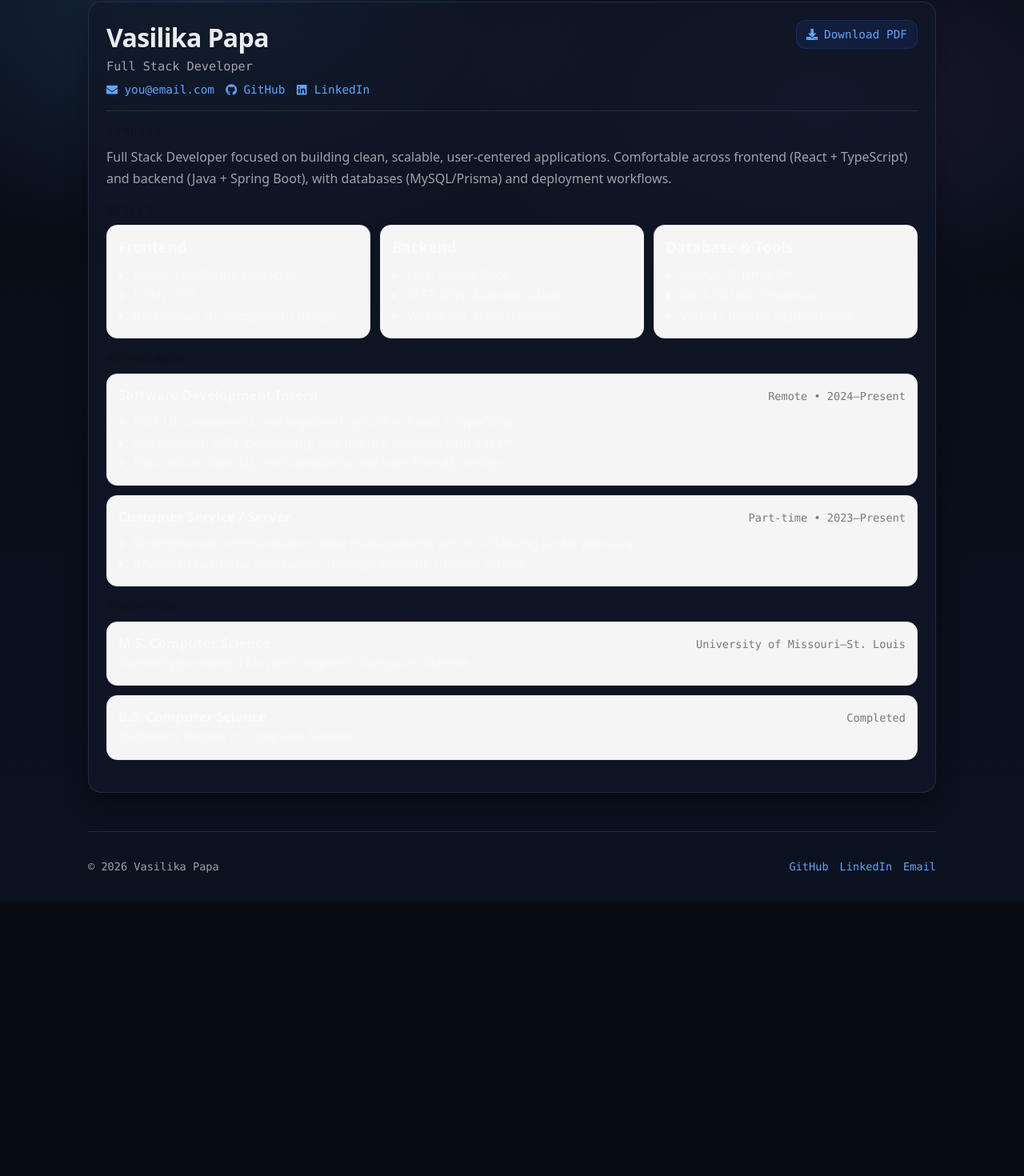
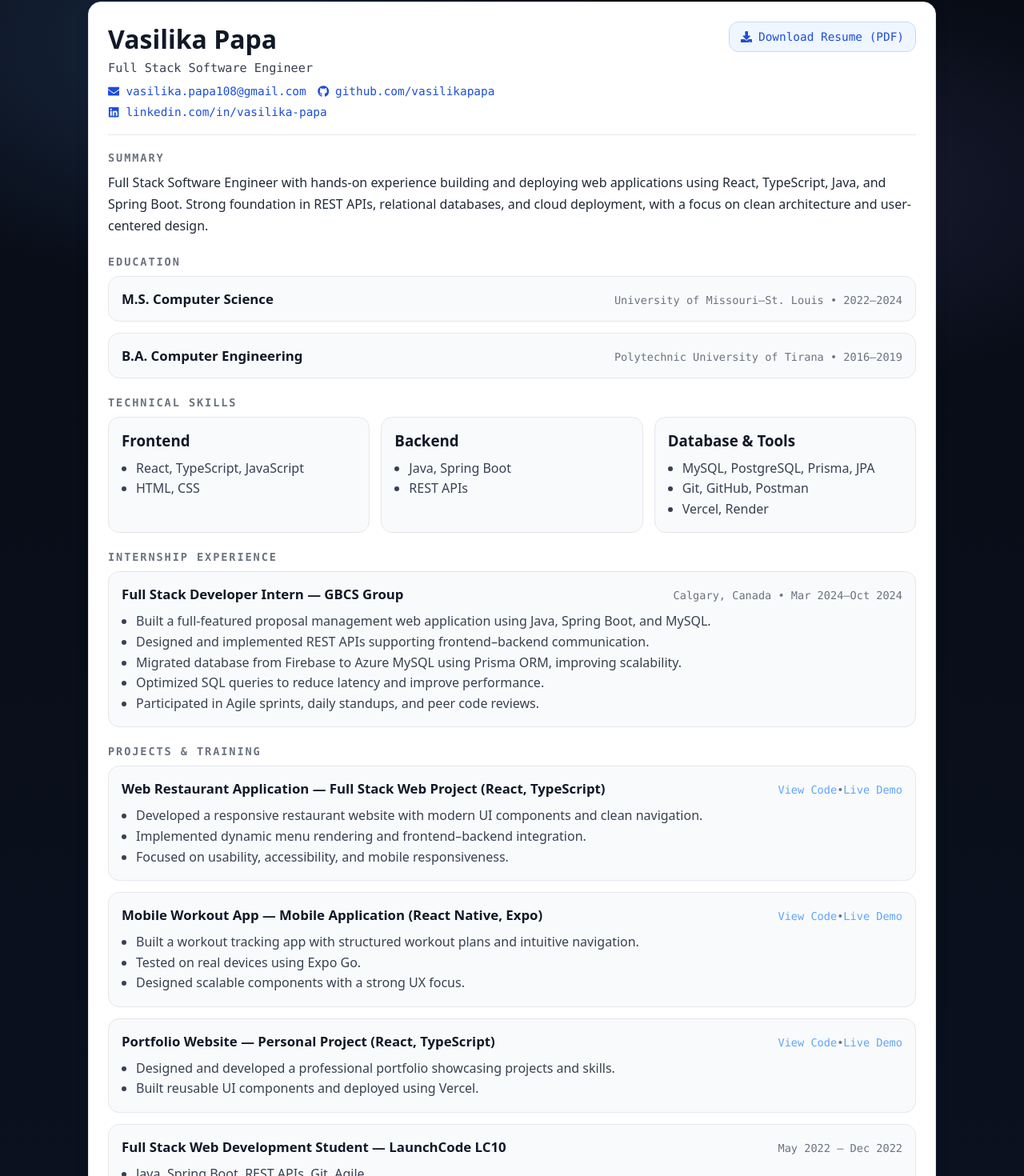
Before and after one commit to vasilikapapa/portfolio, a React (Vite) app: page /about in a window 1280 px wide. Shown: the part 132-1602 px from the top of the page at 80% size. Before the commit the page ends 1259 px from the top, so only its background shows below. Built offline with nearby package versions, Linux system fonts and the light colour scheme.

Commit message:
Profile photo not available at the moment

```diff
--- a/src/pages/About/About.css
+++ b/src/pages/About/About.css
@@ -2,16 +2,21 @@
   padding: 0;
 }
 
+/* =========================
+   Card container
+   ========================= */
 .about-card {
-  background: var(--surface);
-  border: 1px solid var(--border);
+  background: #ffffff; /* stronger contrast */
+  border: 1px solid #e5e7eb;
   border-radius: 16px;
-  box-shadow: var(--shadowSm);
+  box-shadow: 0 8px 24px rgba(0, 0, 0, 0.04);
   overflow: hidden;
-  padding: 22px;
+  padding: 24px;
 }
 
-/* Header */
+/* =========================
+   Header
+   ========================= */
 .about-header {
   display: flex;
   justify-content: space-between;
@@ -23,18 +28,20 @@
   margin: 0;
   font-family: var(--serif);
   font-size: 2rem;
-  font-weight: 900;
-  color: var(--ink);
-  letter-spacing: -0.02em;
+  font-weight: 800;
+  color: #111827; /* DARK text */
 }
 
 .about-role {
   margin: 6px 0 12px;
-  color: var(--muted);
+  color: #374151; /* readable gray */
   font-family: var(--mono);
   font-size: 0.95rem;
 }
 
+/* =========================
+   Links
+   ========================= */
 .about-links {
   display: flex;
   flex-wrap: wrap;
@@ -46,7 +53,7 @@
   align-items: center;
   gap: 8px;
   text-decoration: none;
-  color: var(--link);
+  color: #1d4ed8; /* visible blue */
   font-family: var(--mono);
   font-size: 0.9rem;
 }
@@ -55,17 +62,20 @@
   text-decoration: underline;
 }
 
+/* =========================
+   Download button
+   ========================= */
 .about-download {
   display: inline-flex;
   align-items: center;
   gap: 8px;
 
-  padding: 9px 12px;
+  padding: 10px 14px;
   border-radius: 12px;
 
-  background: rgba(37, 99, 235, 0.10);
-  border: 1px solid rgba(37, 99, 235, 0.22);
-  color: var(--link);
+  background: #eff6ff;
+  border: 1px solid #bfdbfe;
+  color: #1d4ed8;
 
   font-family: var(--mono);
   font-size: 0.9rem;
@@ -74,19 +84,24 @@
 }
 
 .about-download:hover {
-  background: rgba(37, 99, 235, 0.16);
-  border-color: rgba(37, 99, 235, 0.35);
+  background: #dbeafe;
+  border-color: #93c5fd;
 }
 
+/* =========================
+   Divider
+   ========================= */
 .about-divider {
   height: 1px;
-  background: var(--border);
-  margin: 18px 0;
+  background: #e5e7eb;
+  margin: 20px 0;
 }
 
-/* Sections */
+/* =========================
+   Sections
+   ========================= */
 .about-section {
-  margin-bottom: 18px;
+  margin-bottom: 22px;
 }
 
 .about-section-title {
@@ -95,47 +110,53 @@
   font-size: 0.85rem;
   letter-spacing: 0.14em;
   text-transform: uppercase;
-  color: rgba(16, 19, 26, 0.65);
+  color: #6b7280; /* darker than before */
 }
 
 .about-text {
   margin: 0;
-  color: var(--muted);
+  color: #1f2937; /* MAIN readable text */
   line-height: 1.7;
 }
 
+/* =========================
+   Skills grid
+   ========================= */
 .about-grid {
   display: grid;
   grid-template-columns: repeat(3, 1fr);
-  gap: 12px;
+  gap: 14px;
 }
 
 .about-block {
-  border: 1px solid var(--border);
+  border: 1px solid #e5e7eb;
   border-radius: 14px;
-  padding: 14px;
-  background: rgba(255, 255, 255, 0.96);
+  padding: 16px;
+  background: #f9fafb;
 }
 
 .about-block h3 {
   margin: 0 0 10px;
   font-family: var(--serif);
-  color: var(--ink);
+  color: #111827;
 }
 
 .about-block ul {
   margin: 0;
   padding-left: 18px;
-  color: var(--muted);
+  color: #374151;
   line-height: 1.6;
 }
 
+/* =========================
+   Experience / Projects items
+   ========================= */
 .about-item {
-  border: 1px solid var(--border);
+  border: 1px solid #e5e7eb;
   border-radius: 14px;
-  padding: 14px;
-  background: rgba(255, 255, 255, 0.96);
-  margin-bottom: 12px;
+  padding: 16px;
+  background: #f9fafb;
+  margin-bottom: 14px;
 }
 
 .about-item-top {
@@ -148,12 +169,12 @@
 .about-item h3 {
   margin: 0;
   font-family: var(--serif);
-  color: var(--ink);
+  color: #111827;
   font-size: 1.05rem;
 }
 
 .about-meta {
-  color: rgba(16, 19, 26, 0.55);
+  color: #6b7280;
   font-family: var(--mono);
   font-size: 0.85rem;
 }
@@ -161,11 +182,13 @@
 .about-item ul {
   margin: 10px 0 0;
   padding-left: 18px;
-  color: var(--muted);
+  color: #374151;
   line-height: 1.6;
 }
 
-/* Responsive */
+/* =========================
+   Responsive
+   ========================= */
 @media (max-width: 900px) {
   .about-header {
     flex-direction: column;
--- a/src/pages/About/About.tsx
+++ b/src/pages/About/About.tsx
@@ -1,6 +1,14 @@
 import "./About.css";
 import { FaDownload, FaEnvelope, FaGithub, FaLinkedin } from "react-icons/fa";
 
+/**
+ * About Component
+ *
+ * Purpose:
+ * - Resume-style About page that mirrors the 1-page resume PDF
+ * - Includes contact links + a direct download CTA
+ * - Keeps sections scannable and consistent with the resume layout
+ */
 export default function About(): React.ReactElement {
   return (
     <section className="about-page" id="about">
@@ -9,41 +17,76 @@ export default function About(): React.ReactElement {
         <header className="about-header">
           <div className="about-header-left">
             <h1 className="about-name">Vasilika Papa</h1>
-            <p className="about-role">Full Stack Developer</p>
+            <p className="about-role">Full Stack Software Engineer</p>
 
+            {/* Quick-access links (same as resume header) */}
             <div className="about-links">
-              <a className="about-link" href="mailto:you@email.com">
-                <FaEnvelope /> you@email.com
+              <a className="about-link" href="mailto:vasilika.papa108@gmail.com">
+                <FaEnvelope /> vasilika.papa108@gmail.com
               </a>
-              <a className="about-link" href="https://github.com/yourname" target="_blank" rel="noreferrer">
-                <FaGithub /> GitHub
+
+              <a
+                className="about-link"
+                href="https://github.com/vasilikapapa"
+                target="_blank"
+                rel="noreferrer"
+              >
+                <FaGithub /> github.com/vasilikapapa
               </a>
-              <a className="about-link" href="https://linkedin.com/in/yourname" target="_blank" rel="noreferrer">
-                <FaLinkedin /> LinkedIn
+
+              <a
+                className="about-link"
+                href="https://linkedin.com/in/vasilika-papa"
+                target="_blank"
+                rel="noreferrer"
+              >
+                <FaLinkedin /> linkedin.com/in/vasilika-papa
               </a>
             </div>
           </div>
 
-          <a className="about-download" href="/resume.pdf" download>
-            <FaDownload /> Download PDF
+          {/* Download CTA
+               */}
+          <a className="about-download" href="/Vasilika_Papa_Resume.pdf" download>
+            <FaDownload /> Download Resume (PDF)
           </a>
         </header>
 
         <div className="about-divider" />
 
-        {/* Summary */}
+        {/* Summary (matches resume) */}
         <section className="about-section">
           <h2 className="about-section-title">Summary</h2>
           <p className="about-text">
-            Full Stack Developer focused on building clean, scalable, user-centered applications.
-            Comfortable across frontend (React + TypeScript) and backend (Java + Spring Boot), with
-            databases (MySQL/Prisma) and deployment workflows.
+            Full Stack Software Engineer with hands-on experience building and deploying web
+            applications using React, TypeScript, Java, and Spring Boot. Strong foundation in REST
+            APIs, relational databases, and cloud deployment, with a focus on clean architecture and
+            user-centered design.
           </p>
         </section>
 
-        {/* Skills */}
+        {/* Education (matches resume order + dates) */}
         <section className="about-section">
-          <h2 className="about-section-title">Skills</h2>
+          <h2 className="about-section-title">Education</h2>
+
+          <div className="about-item">
+            <div className="about-item-top">
+              <h3>M.S. Computer Science</h3>
+              <span className="about-meta">University of Missouri–St. Louis • 2022–2024</span>
+            </div>
+          </div>
+
+          <div className="about-item">
+            <div className="about-item-top">
+              <h3>B.A. Computer Engineering</h3>
+              <span className="about-meta">Polytechnic University of Tirana • 2016–2019</span>
+            </div>
+          </div>
+        </section>
+
+        {/* Technical Skills*/}
+        <section className="about-section">
+          <h2 className="about-section-title">Technical Skills</h2>
 
           <div className="about-grid">
             <div className="about-block">
@@ -51,7 +94,6 @@ export default function About(): React.ReactElement {
               <ul>
                 <li>React, TypeScript, JavaScript</li>
                 <li>HTML, CSS</li>
-                <li>Responsive UI, component design</li>
               </ul>
             </div>
 
@@ -59,67 +101,122 @@ export default function About(): React.ReactElement {
               <h3>Backend</h3>
               <ul>
                 <li>Java, Spring Boot</li>
-                <li>REST APIs, Authentication</li>
-                <li>Validation, error handling</li>
+                <li>REST APIs</li>
               </ul>
             </div>
 
             <div className="about-block">
               <h3>Database & Tools</h3>
               <ul>
-                <li>MySQL, Prisma/JPA</li>
-                <li>Git & GitHub, Postman</li>
-                <li>Vercel / Render deployments</li>
+                <li>MySQL, PostgreSQL, Prisma, JPA</li>
+                <li>Git, GitHub, Postman</li>
+                <li>Vercel, Render</li>
               </ul>
             </div>
           </div>
         </section>
 
-        {/* Experience */}
+        {/* Internship Experience  */}
         <section className="about-section">
-          <h2 className="about-section-title">Experience</h2>
+          <h2 className="about-section-title">Internship Experience</h2>
 
           <div className="about-item">
             <div className="about-item-top">
-              <h3>Software Development Intern</h3>
-              <span className="about-meta">Remote • 2024–Present</span>
+              <h3>Full Stack Developer Intern — GBCS Group</h3>
+              <span className="about-meta">Calgary, Canada • Mar 2024–Oct 2024</span>
             </div>
             <ul>
-              <li>Built UI components and improved layouts in React + TypeScript.</li>
-              <li>Worked with APIs, debugging, and feature iteration with a team.</li>
-              <li>Focused on clean UI, maintainability, and user-friendly design.</li>
+              <li>
+                Built a full-featured proposal management web application using Java, Spring Boot,
+                and MySQL.
+              </li>
+              <li>
+                Designed and implemented REST APIs supporting frontend–backend communication.
+              </li>
+              <li>
+                Migrated database from Firebase to Azure MySQL using Prisma ORM, improving
+                scalability.
+              </li>
+              <li>Optimized SQL queries to reduce latency and improve performance.</li>
+              <li>Participated in Agile sprints, daily standups, and peer code reviews.</li>
+            </ul>
+          </div>
+        </section>
+
+        {/* Projects & Training  */}
+        <section className="about-section">
+          <h2 className="about-section-title">Projects & Training</h2>
+
+          <div className="about-item">
+            <div className="about-item-top">
+              <h3>Web Restaurant Application — Full Stack Web Project (React, TypeScript)</h3>
+              {/* Replace # with your real links */}
+              <span className="about-meta">
+                <a className="about-mini-link" href="#" target="_blank" rel="noreferrer">
+                  View Code
+                </a>
+                <span className="about-dot">•</span>
+                <a className="about-mini-link" href="#" target="_blank" rel="noreferrer">
+                  Live Demo
+                </a>
+              </span>
+            </div>
+            <ul>
+              <li>Developed a responsive restaurant website with modern UI components and clean navigation.</li>
+              <li>Implemented dynamic menu rendering and frontend–backend integration.</li>
+              <li>Focused on usability, accessibility, and mobile responsiveness.</li>
             </ul>
           </div>
 
           <div className="about-item">
             <div className="about-item-top">
-              <h3>Customer Service / Server</h3>
-              <span className="about-meta">Part-time • 2023–Present</span>
+              <h3>Mobile Workout App — Mobile Application (React Native, Expo)</h3>
+
+              <span className="about-meta">
+                <a className="about-mini-link" href="#" target="_blank" rel="noreferrer">
+                  View Code
+                </a>
+                <span className="about-dot">•</span>
+                <a className="about-mini-link" href="#" target="_blank" rel="noreferrer">
+                  Live Demo
+                </a>
+              </span>
             </div>
             <ul>
-              <li>Strengthened communication, time management, and multitasking under pressure.</li>
-              <li>Improved customer satisfaction through efficient, friendly service.</li>
+              <li>Built a workout tracking app with structured workout plans and intuitive navigation.</li>
+              <li>Tested on real devices using Expo Go.</li>
+              <li>Designed scalable components with a strong UX focus.</li>
             </ul>
-          </div>
-        </section>
-
-        {/* Education */}
-        <section className="about-section">
-          <h2 className="about-section-title">Education</h2>
-          <div className="about-item">
-            <div className="about-item-top">
-              <h3>M.S. Computer Science</h3>
-              <span className="about-meta">University of Missouri–St. Louis</span>
-            </div>
-            <p className="about-text">Currently pursuing a Master’s degree in Computer Science.</p>
           </div>
 
           <div className="about-item">
             <div className="about-item-top">
-              <h3>B.S. Computer Science</h3>
-              <span className="about-meta">Completed</span>
+              <h3>Portfolio Website — Personal Project (React, TypeScript)</h3>
+
+              <span className="about-meta">
+                <a className="about-mini-link" href="#" target="_blank" rel="noreferrer">
+                  View Code
+                </a>
+                <span className="about-dot">•</span>
+                <a className="about-mini-link" href="#" target="_blank" rel="noreferrer">
+                  Live Demo
+                </a>
+              </span>
             </div>
-            <p className="about-text">Bachelor’s degree in Computer Science.</p>
+            <ul>
+              <li>Designed and developed a professional portfolio showcasing projects and skills.</li>
+              <li>Built reusable UI components and deployed using Vercel.</li>
+            </ul>
+          </div>
+
+          <div className="about-item">
+            <div className="about-item-top">
+              <h3>Full Stack Web Development Student — LaunchCode LC10</h3>
+              <span className="about-meta">May 2022 – Dec 2022</span>
+            </div>
+            <ul>
+              <li>Java, Spring Boot, REST APIs, Git, Agile.</li>
+            </ul>
           </div>
         </section>
       </div>
```
Also changed, not shown: src/components/Hero/Hero.tsx (+4 -4 lines), 1 other file (tests, documents, lock files or other folders).
